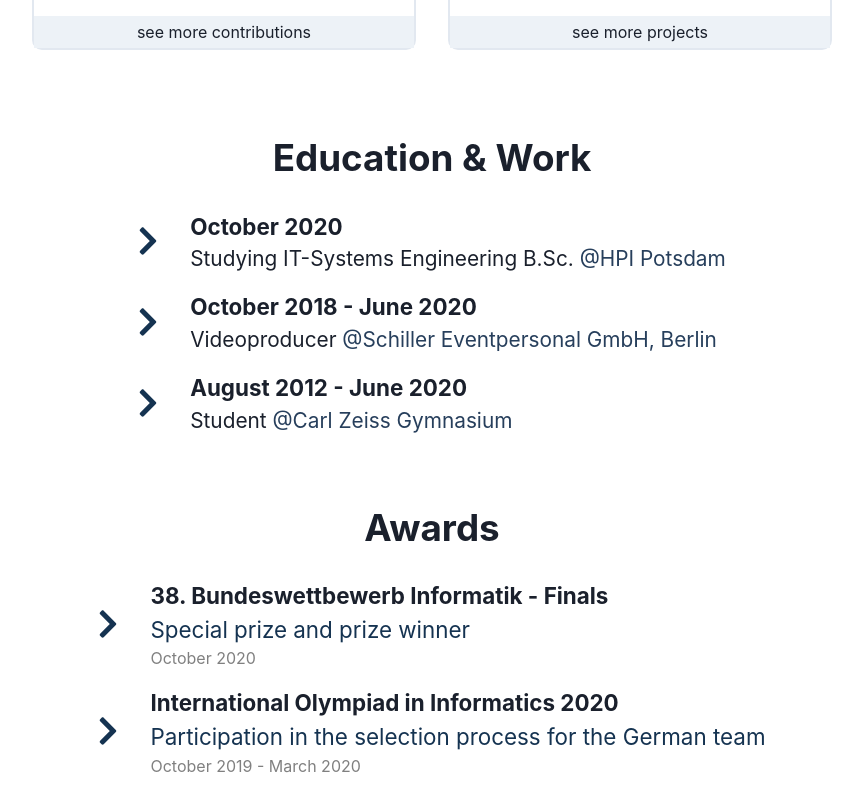
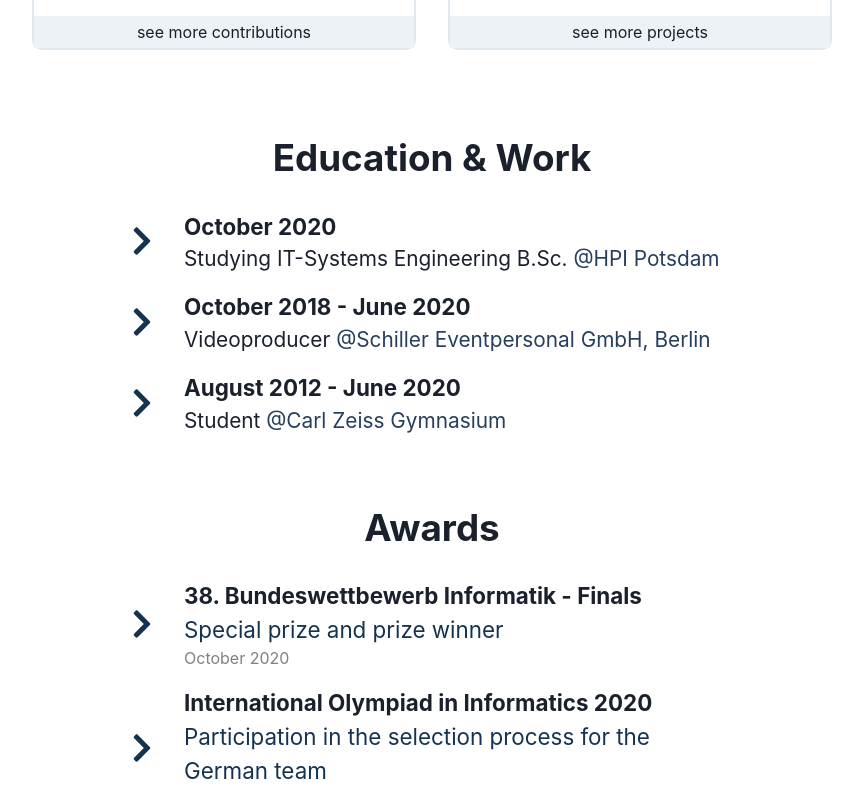
Before and after one commit to antonykamp/antonykampde, a Next.js app: page / in a window 1280 px wide. Shown: the part 984-1775 px from the top of the page, without its empty margins (208-1071 px from the left). Built offline with nearby package versions, Linux system fonts and the light colour scheme.

Commit message:
align lists in index

```diff
--- a/pages/index.tsx
+++ b/pages/index.tsx
@@ -61,7 +61,7 @@
             <ProjectBoxHome {...project} />
           </div>
         </div>
-        <div className={utilStyle.container}>
+        <div className={utilStyle.smallContainer}>
           <h2>Education {" & "} Work</h2>
           {bio.map((bioItem) => {
             return (
@@ -85,7 +85,7 @@
           })}
         </div>
 
-        <div className={utilStyle.container}>
+        <div className={utilStyle.smallContainer}>
           <h2>Awards</h2>
           {awards.map((awardItem) => {
             return (
--- a/styles/utils.module.scss
+++ b/styles/utils.module.scss
@@ -1,5 +1,5 @@
 @media (min-width: 960px) {
-  .container {
+  .container, .smallContainer {
     margin: 2rem;
 
     .pageDescription {
@@ -8,7 +8,7 @@
   }
 }
 @media (max-width: 960px) {
-  .container {
+  .container, .smallContainer {
     margin: 1.5rem;
 
     .pageDescription {
@@ -17,6 +17,11 @@
   }
 }
 
+.smallContainer {
+  width: min(100vh, 600px);
+  text-align: left;
+}
+
 .pageDescription {
   max-width: min(100vw, 1000px);
 }
```
